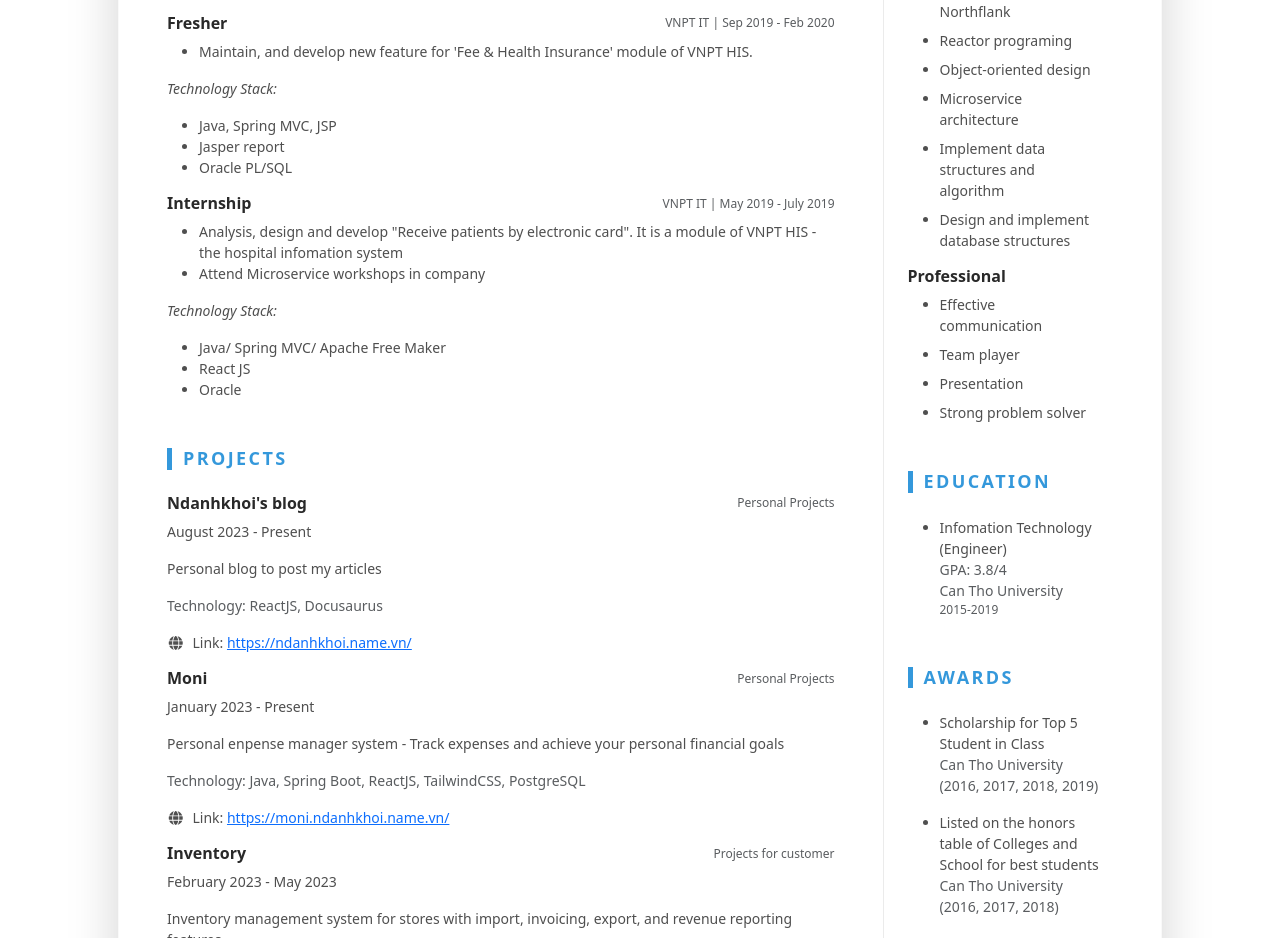
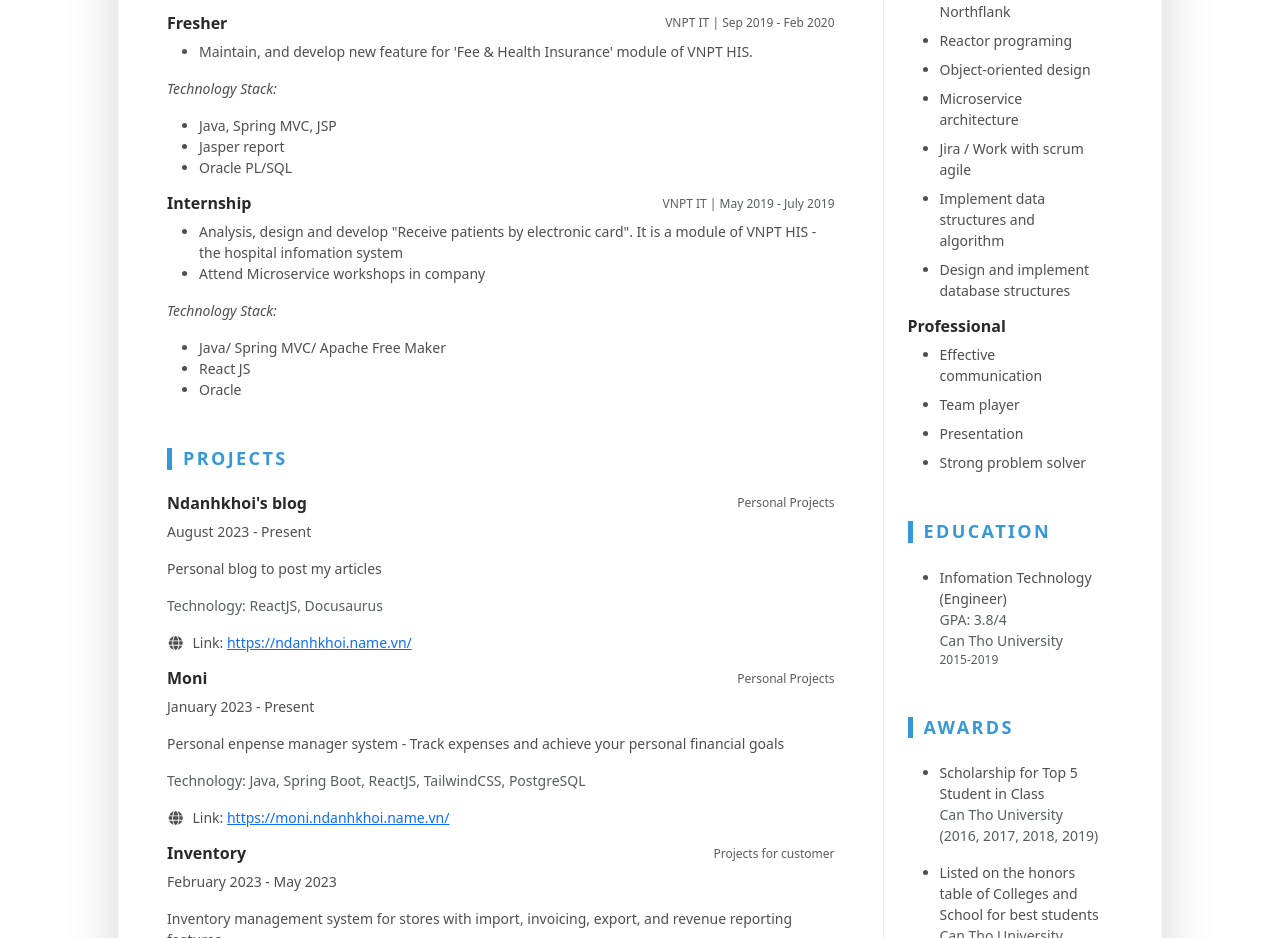
Before and after one commit to ndanhkhoi/ndanhkhoi.github.io, a React (Vite) app: page / in a window 1280 px wide. Shown: the part 980-1918 px from the top of the page. Built offline with nearby package versions, Linux system fonts and the light colour scheme.

Commit message:
Update skill

```diff
--- a/src/data.ts
+++ b/src/data.ts
@@ -153,8 +153,9 @@
             'Reactor programing',
             'Object-oriented design',
             'Microservice architecture',
+            'Jira / Work with scrum agile',
             'Implement data structures and algorithm',
-            'Design and implement database structures'
+            'Design and implement database structures',
         ],
         professional: ['Effective communication', 'Team player', 'Presentation', 'Strong problem solver']
     },
```
